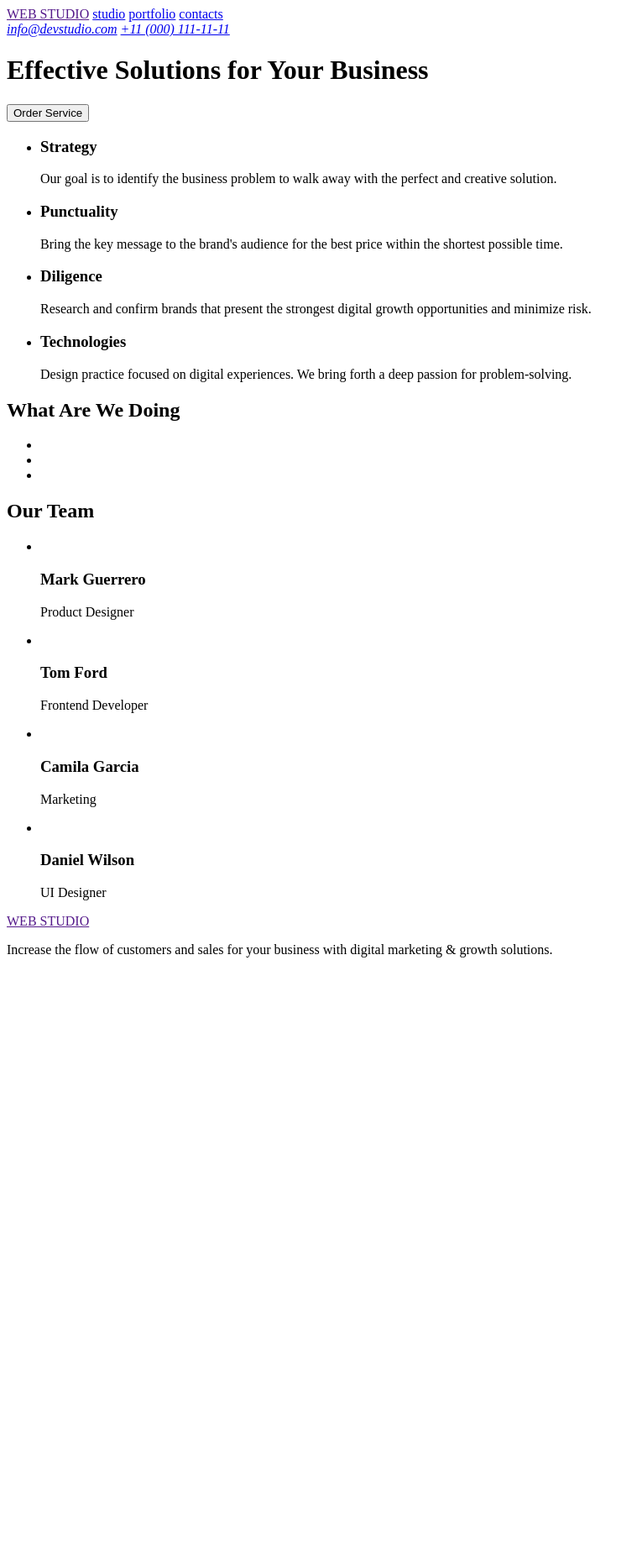
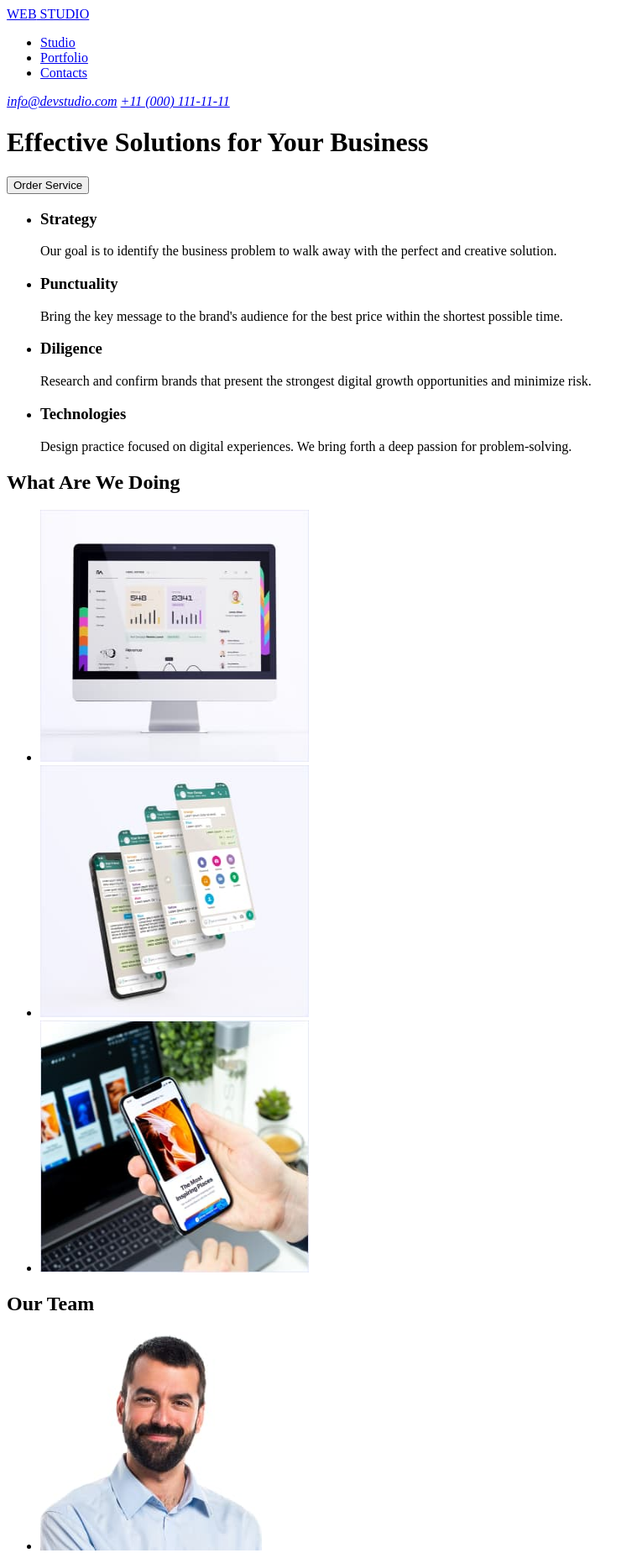
Before and after one commit to IrynaSlavinska/goit-markup-hw-01, a plain HTML site: page index.html in a window 1280 px wide. Shown: the top 1849 px of the page at 84% size, without its empty margins (0-759 px from the left). Before the commit the page ends 1156 px from the top, so only its background shows below. Drawn offline with Linux system fonts and the light colour scheme.

Commit message:
commit-5

```diff
--- a/index.html
+++ b/index.html
@@ -4,91 +4,127 @@
     <meta charset="UTF-8" />
     <meta http-equiv="X-UA-Compatible" content="IE=edge" />
     <meta name="viewport" content="width=device-width, initial-scale=1.0" />
-    <title>Document</title>
+    <title>Studio</title>
   </head>
+
   <body>
     <header>
-      <!--logo-->
-      <a href="">WEB STUDIO</a>
-      <a href="#">studio</a>
-      <a href="#">portfolio</a>
-      <a href="#">contacts</a>
+      <nav>
+        <a href="/"><span>WEB</span> STUDIO</a>
+        <ul>
+          <li><a href="#">Studio</a></li>
+          <li><a href="#">Portfolio</a></li>
+          <li><a href="#">Contacts</a></li>
+        </ul>
+      </nav>
+
       <address>
         <a href="mailto:info@devstudio.com">info@devstudio.com</a>
-        <a href="tel:+11 (000) 111-11-11">+11 (000) 111-11-11</a>
+        <a href="tel:+110001111111">+11 (000) 111-11-11</a>
       </address>
     </header>
 
-    </main>
+    <main>
       <h1>Effective Solutions for Your Business</h1>
       <button type="button">Order Service</button>
 
-     <!--Section 1-->
+      <section>
+        <h2 hidden>advantages</h2>
         <ul>
           <li>
             <h3>Strategy</h3>
-          <p>Our goal is to identify the business problem to walk away with the perfect and creative solution.</p>
+            <p>
+              Our goal is to identify the business problem to walk away with the
+              perfect and creative solution.
+            </p>
           </li>
           <li>
             <h3>Punctuality</h3>
-          <p>Bring the key message to the brand's audience for the best price within the shortest possible time.</p>
+            <p>
+              Bring the key message to the brand's audience for the best price
+              within the shortest possible time.
+            </p>
           </li>
           <li>
             <h3>Diligence</h3>
-          <p>Research and confirm brands that present the strongest digital growth opportunities and minimize risk.</p>
+            <p>
+              Research and confirm brands that present the strongest digital
+              growth opportunities and minimize risk.
+            </p>
           </li>
           <li>
             <h3>Technologies</h3>
-          <p>Design practice focused on digital experiences. We bring forth a deep passion for problem-solving.</p>
+            <p>
+              Design practice focused on digital experiences. We bring forth a
+              deep passion for problem-solving.
+            </p>
           </li>
         </ul>
+      </section>
 
-      <!--Section 2-->
+      <section>
         <h2>What Are We Doing</h2>
         <ul>
           <li>
-          <img src="" alt="">
+            <img
+              src="./images/img-1.jpg"
+              alt="browser on desktop"
+              width="320"
+              height="300"
+            />
           </li>
           <li>
-          <img src="" alt="">
+            <img
+              src="./images/img-2.jpg"
+              alt="phone application"
+              width="320"
+              height="300"
+            />
           </li>
           <li>
-          <img src="" alt="">
+            <img
+              src="./images/img-3.jpg"
+              alt="for telephone and computer"
+              width="320"
+              height="300"
+            />
           </li>
         </ul>
+      </section>
 
-    <!--Section 3-->
+      <section>
         <h2>Our Team</h2>
         <ul>
           <li>
-        <img src="" alt="">
+            <img src="./images/team-1.jpg" alt="Mark Guerrero`s photo" />
             <h3>Mark Guerrero</h3>
             <p>Product Designer</p>
           </li>
           <li>
-        <img src="" alt="">
+            <img src="./images/team-2.jpg" alt="Tom Ford`s photo" />
             <h3>Tom Ford</h3>
             <p>Frontend Developer</p>
           </li>
           <li>
-        <img src="" alt="">
+            <img src="./images/team-3.jpg" alt="Camila Garcia`s photo" />
             <h3>Camila Garcia</h3>
             <p>Marketing</p>
           </li>
           <li>
-        <img src="" alt="">
+            <img src="./images/team-4.jpg" alt="Daniel Wilson`s photo" />
             <h3>Daniel Wilson</h3>
             <p>UI Designer</p>
           </li>
         </ul>
-
-    <main>
+      </section>
+    </main>
 
     <footer>
-      <a href="">WEB STUDIO</a>
-      <p>Increase the flow of customers and sales for your business with digital marketing & growth solutions.</p>
+      <a href=""><span>WEB</span> STUDIO</a>
+      <p>
+        Increase the flow of customers and sales for your business with digital
+        marketing & growth solutions.
+      </p>
     </footer>
-
-
   </body>
 </html>
```
Also changed, not shown: images/img-1.jpg (added), images/img-2.jpg (added), images/img-3.jpg (added), images/team-1.jpg (added), images/team-2.jpg (added), images/team-3.jpg (added), images/team-4.jpg (added). Lines whose indentation alone changed are shown as unchanged.
